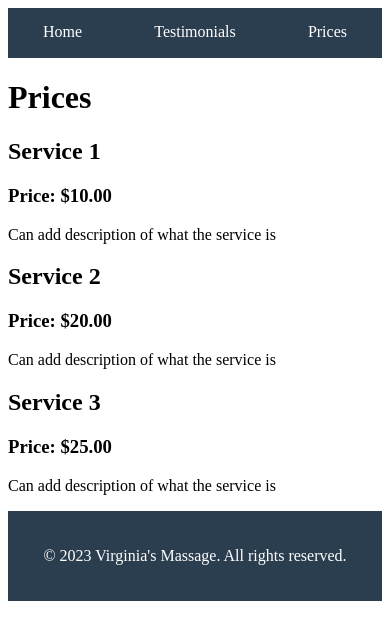
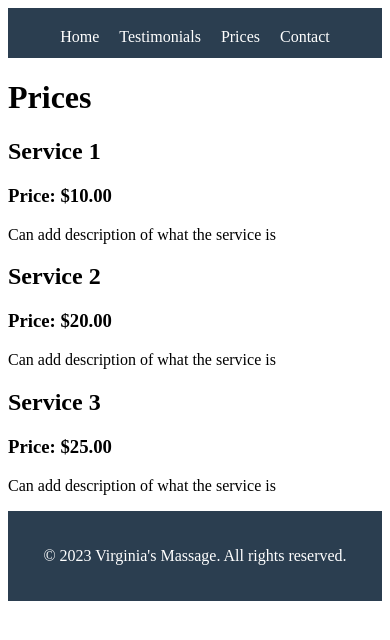
Before and after one commit to DanPartika/DanPartika.github.io, a plain HTML site: page prices.html in a window 390 px wide. Drawn offline with Linux system fonts and the light colour scheme.

Commit message:
edits to css

```diff
--- a/prices.html
+++ b/prices.html
@@ -13,7 +13,7 @@
   </head>
   <body>
     <header>
-      <nav>
+      <nav class="menu-bar">
           <ul>
             <li><a href="./index.html">Home</a></li>
             <li><a href="./testimonials.html">Testimonials</a></li>
--- a/styles.css
+++ b/styles.css
@@ -49,3 +49,48 @@ nav a:hover {
 	color: #2b3e50; /* Dark blue
 }
 */
+
+/* CSS code for the menu bar */
+
+.menu-bar {
+  background-color: #2b3e50; /* Dark blue */
+  color: #fff; /* Light text color */
+  position: relative;
+  height: 50px;
+}
+
+.menu-bar ul {
+  list-style: none;
+  margin: 0;
+  padding: 0;
+  display: flex;
+  justify-content: space-between;
+}
+
+.menu-bar li {
+  margin: 0 10px;
+}
+
+.menu-bar a {
+  color: #fff; /* Light text color */
+  text-decoration: none;
+  padding: 10px;
+  display: block;
+}
+
+.menu-bar a:hover {
+  background-color: #fff; /* White */
+  color: #2b3e50; /* Dark blue */
+}
+
+/* Media query for small screens */
+@media only screen and (max-width: 600px) {
+  .menu-bar ul {
+    flex-direction: column;
+    align-items: center;
+  }
+
+  .menu-bar li {
+    margin: 10px 0;
+  }
+}
```
